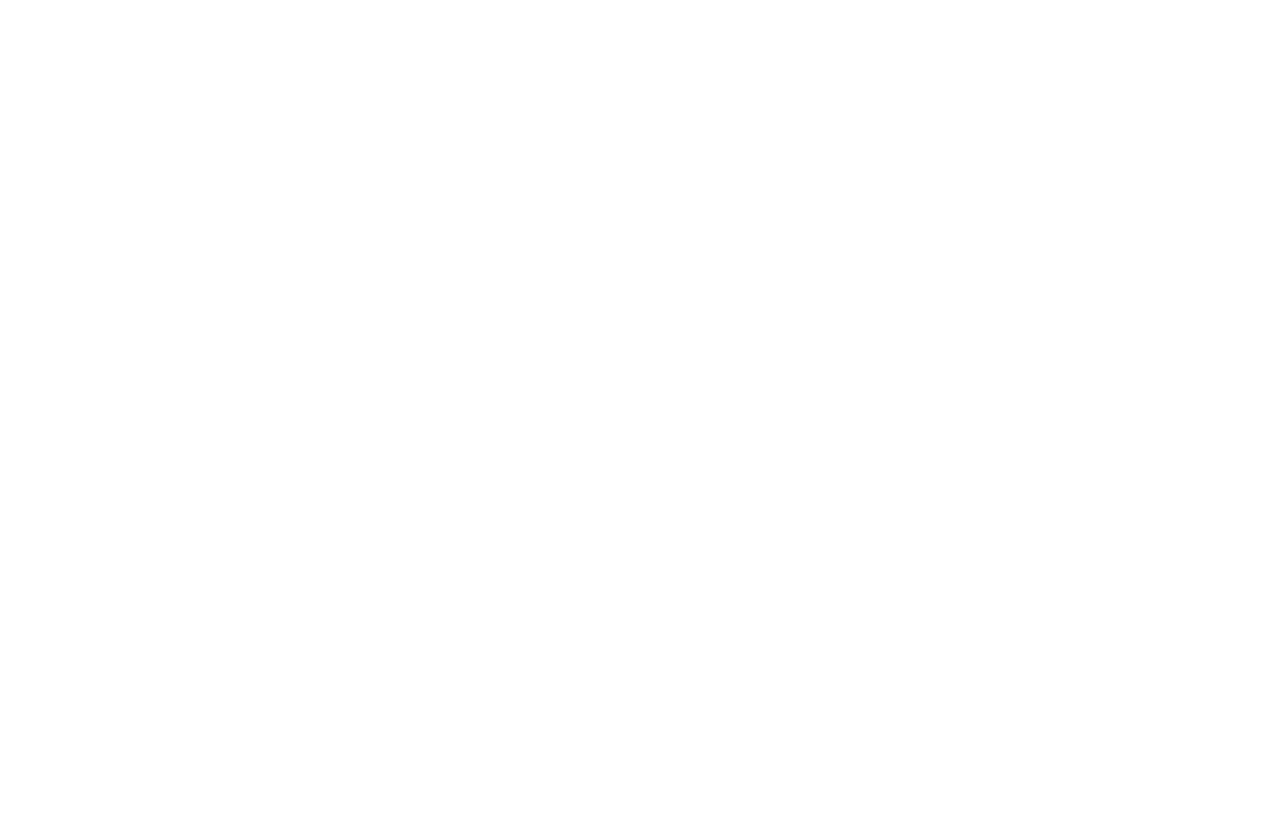
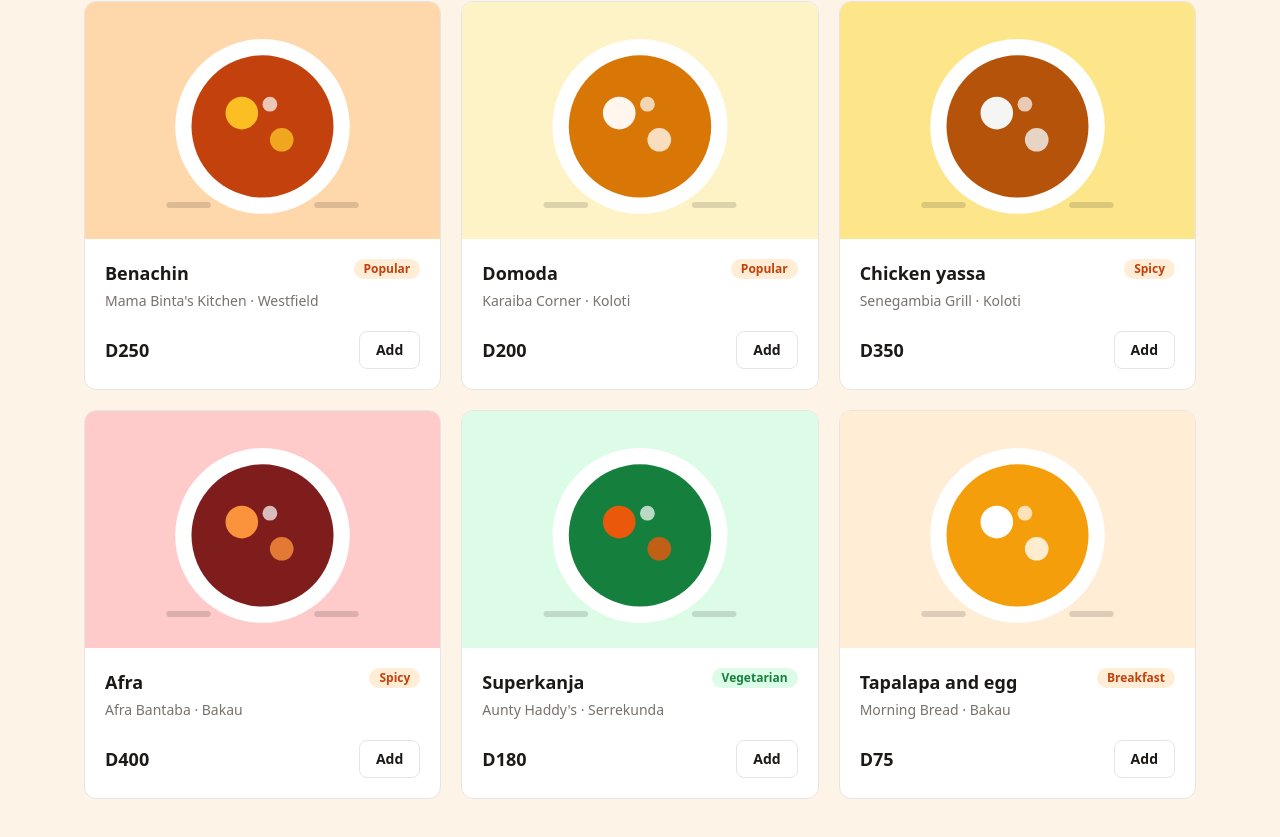
Before and after one commit to isatou614/chop-chop, a React (Vite) app: page / in a window 1280 px wide. Shown: the part 1500-2337 px from the top of the page. Before the commit the page ends 1297 px from the top, so only its background shows below. Built offline with nearby package versions, Linux system fonts and the light colour scheme.

Commit message:
feat: extract Popular section with DishCard component
Add src/data/dishes.js (the 6 dish entries, including badge variant
for the leaf-colored "Vegetarian" tag) and a reusable DishCard
component, then wire Popular to map over the data array.

```diff
--- a/src/App.jsx
+++ b/src/App.jsx
@@ -1,6 +1,7 @@
 import Header from "./components/Header.jsx";
 import Hero from "./components/Hero.jsx";
 import HowItWorks from "./components/HowItWorks.jsx";
+import Popular from "./components/Popular.jsx";
 
 function App() {
   return (
@@ -8,6 +9,7 @@ function App() {
       <Header />
       <Hero />
       <HowItWorks />
+      <Popular />
     </>
   );
 }
--- /dev/null
+++ b/src/components/DishCard.jsx
@@ -0,0 +1,34 @@
+const badgeClasses = {
+  chop: "bg-chop-soft text-chop-dark",
+  leaf: "bg-leaf-soft text-leaf",
+};
+
+function DishCard({ image, name, badge, badgeVariant, vendor, price }) {
+  return (
+    <article className="group overflow-hidden rounded-xl border border-line bg-surface transition duration-200 hover:-translate-y-1">
+      <img src={image} alt="" className="aspect-3/2 w-full object-cover" />
+      <div className="p-5">
+        <div className="flex items-start justify-between gap-2">
+          <h3 className="text-lg font-semibold text-ink">{name}</h3>
+          <span
+            className={`inline-flex items-center rounded-full px-2.5 py-0.5 text-xs font-semibold ${badgeClasses[badgeVariant]}`}
+          >
+            {badge}
+          </span>
+        </div>
+        <p className="mt-1 text-sm text-ink-3">{vendor}</p>
+        <div className="pt-5 flex items-center justify-between">
+          <p className="text-lg font-semibold text-ink">{price}</p>
+          <button
+            type="button"
+            className="rounded-lg border border-line px-4 py-2 text-sm font-semibold text-ink transition duration-200 group-hover:border-ink group-hover:bg-ink group-hover:text-on-dark focus-visible:outline-2 focus-visible:outline-offset-2 focus-visible:outline-chop"
+          >
+            Add
+          </button>
+        </div>
+      </div>
+    </article>
+  );
+}
+
+export default DishCard;
--- /dev/null
+++ b/src/components/Popular.jsx
@@ -0,0 +1,22 @@
+import { dishes } from "../data/dishes.js";
+import DishCard from "./DishCard.jsx";
+
+function Popular() {
+  return (
+    <section id="popular" className="bg-cream">
+      <div className="max-w-6xl mx-auto px-5 py-20">
+        <h2 className="text-3xl font-semibold tracking-tight text-ink">Popular this week</h2>
+        <p className="mt-3 max-w-prose text-lg text-ink-2">
+          What the Kombos ordered most in the last seven days.
+        </p>
+        <div className="mt-12 grid gap-5 sm:grid-cols-2 lg:grid-cols-3">
+          {dishes.map((dish) => (
+            <DishCard key={dish.name} {...dish} />
+          ))}
+        </div>
+      </div>
+    </section>
+  );
+}
+
+export default Popular;
--- /dev/null
+++ b/src/data/dishes.js
@@ -0,0 +1,50 @@
+export const dishes = [
+  {
+    image: "/assets/dish-1.svg",
+    name: "Benachin",
+    badge: "Popular",
+    badgeVariant: "chop",
+    vendor: "Mama Binta's Kitchen · Westfield",
+    price: "D250",
+  },
+  {
+    image: "/assets/dish-2.svg",
+    name: "Domoda",
+    badge: "Popular",
+    badgeVariant: "chop",
+    vendor: "Karaiba Corner · Koloti",
+    price: "D200",
+  },
+  {
+    image: "/assets/dish-3.svg",
+    name: "Chicken yassa",
+    badge: "Spicy",
+    badgeVariant: "chop",
+    vendor: "Senegambia Grill · Koloti",
+    price: "D350",
+  },
+  {
+    image: "/assets/dish-4.svg",
+    name: "Afra",
+    badge: "Spicy",
+    badgeVariant: "chop",
+    vendor: "Afra Bantaba · Bakau",
+    price: "D400",
+  },
+  {
+    image: "/assets/dish-5.svg",
+    name: "Superkanja",
+    badge: "Vegetarian",
+    badgeVariant: "leaf",
+    vendor: "Aunty Haddy's · Serrekunda",
+    price: "D180",
+  },
+  {
+    image: "/assets/dish-6.svg",
+    name: "Tapalapa and egg",
+    badge: "Breakfast",
+    badgeVariant: "chop",
+    vendor: "Morning Bread · Bakau",
+    price: "D75",
+  },
+];
```
